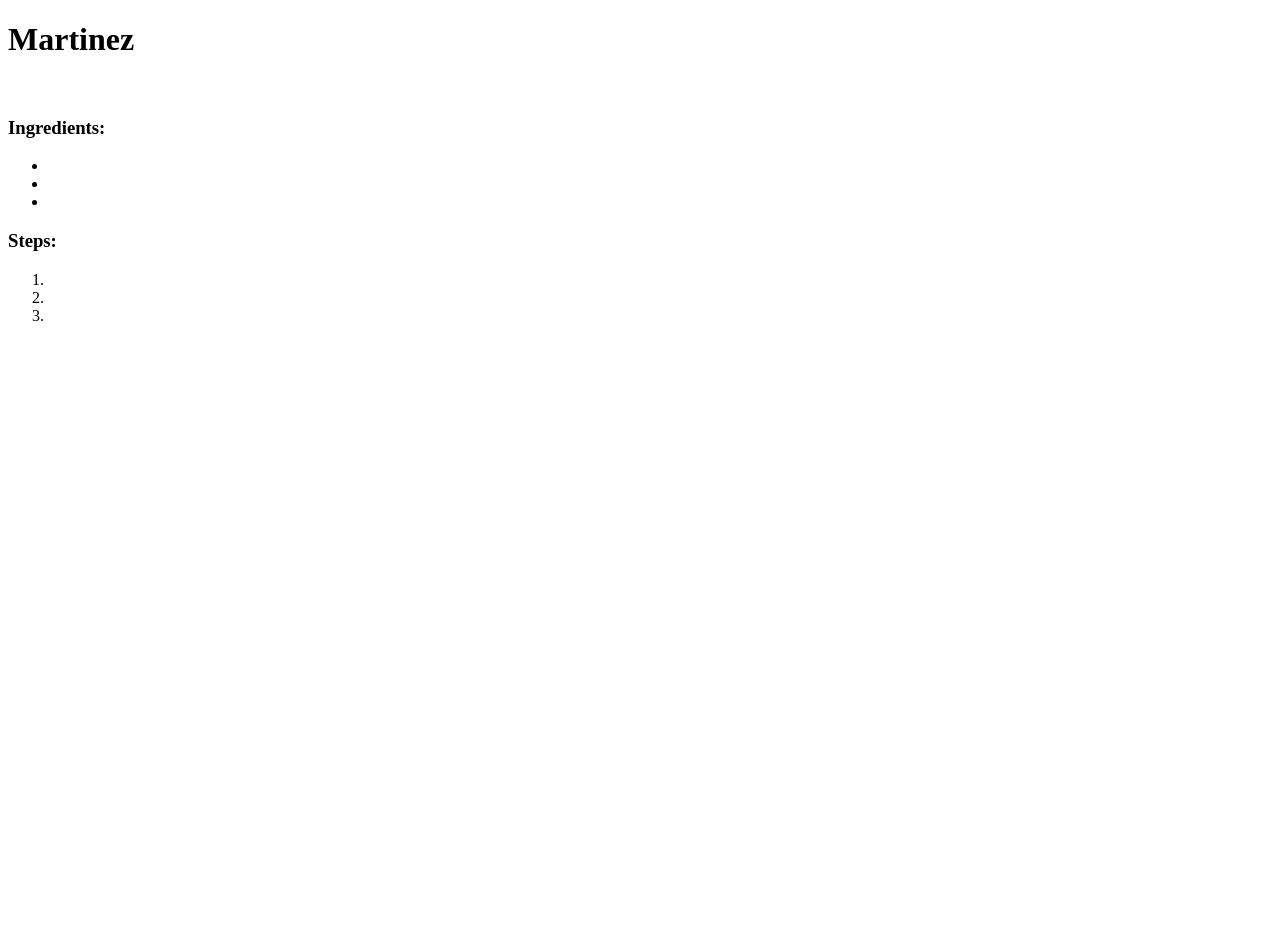
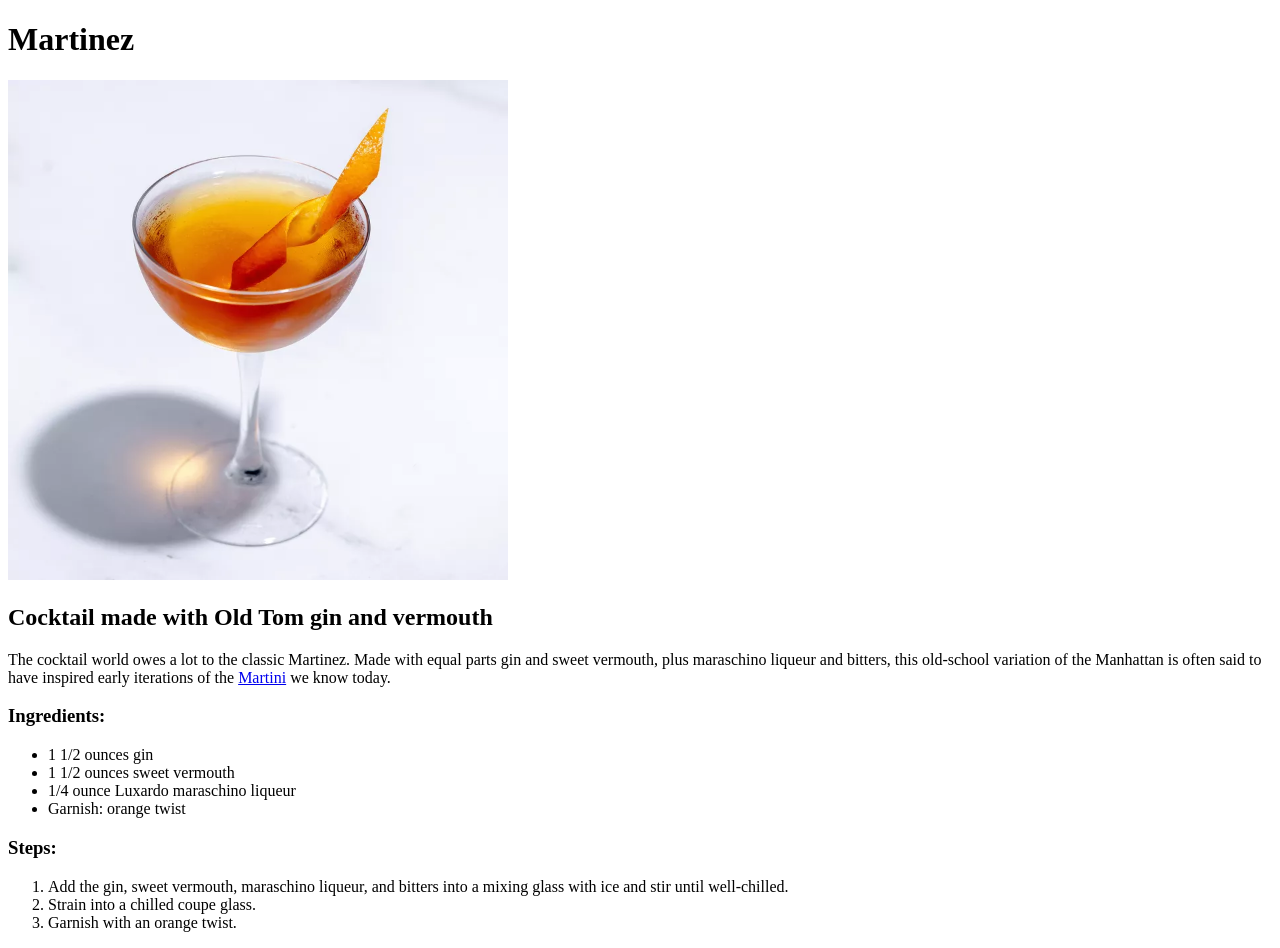
Before and after one commit to Dominican923/odin-recipes, a plain HTML site: page recipes/martinez.html in a window 1280 px wide. Before the commit the page ends 800 px from the top, so only its background shows below. Drawn offline with Linux system fonts and the light colour scheme.

Commit message:
Add martinez.html content and add images repository

```diff
--- a/recipes/martinez.html
+++ b/recipes/martinez.html
@@ -6,19 +6,23 @@
 </head>
 <body>
     <h1>Martinez</h1>
-    <img src="" height="500">
+    <img src="../images/martinez.webp" height="500" alt="Overhead-angled view of a Martinez cocktail in a coupe class on white marbled background, with orange twist along the rim">
+    <h2>Cocktail made with Old Tom gin and vermouth</h2>
+
+    <p>The cocktail world owes a lot to the classic Martinez. Made with equal parts gin and sweet vermouth, plus maraschino liqueur and bitters, this old-school variation of the Manhattan is often said to have inspired early iterations of the <a href="https://en.wikipedia.org/wiki/Martini_(cocktail)">Martini</a> we know today.</p>
 
     <h3>Ingredients: </h3>
     <ul>
-        <li></li>
-        <li></li>
-        <li></li>
+        <li>1 1/2 ounces gin</li>
+        <li>1 1/2 ounces sweet vermouth</li>
+        <li>1/4 ounce Luxardo maraschino liqueur</li>
+        <li>Garnish: orange twist</li>
     </ul>
     <h3>Steps:</h3>
     <ol>
-        <li></li>
-        <li></li>
-        <li></li>
+        <li>Add the gin, sweet vermouth, maraschino liqueur, and bitters into a mixing glass with ice and stir until well-chilled.</li>
+        <li>Strain into a chilled coupe glass.</li>
+        <li>Garnish with an orange twist.</li>
     </ol>
 </body>
 </html>
```
Also changed, not shown: images/cocktailslogo.png (added), images/manhattan.webp (added), images/martinez.webp (added), images/mojito.webp (added).
